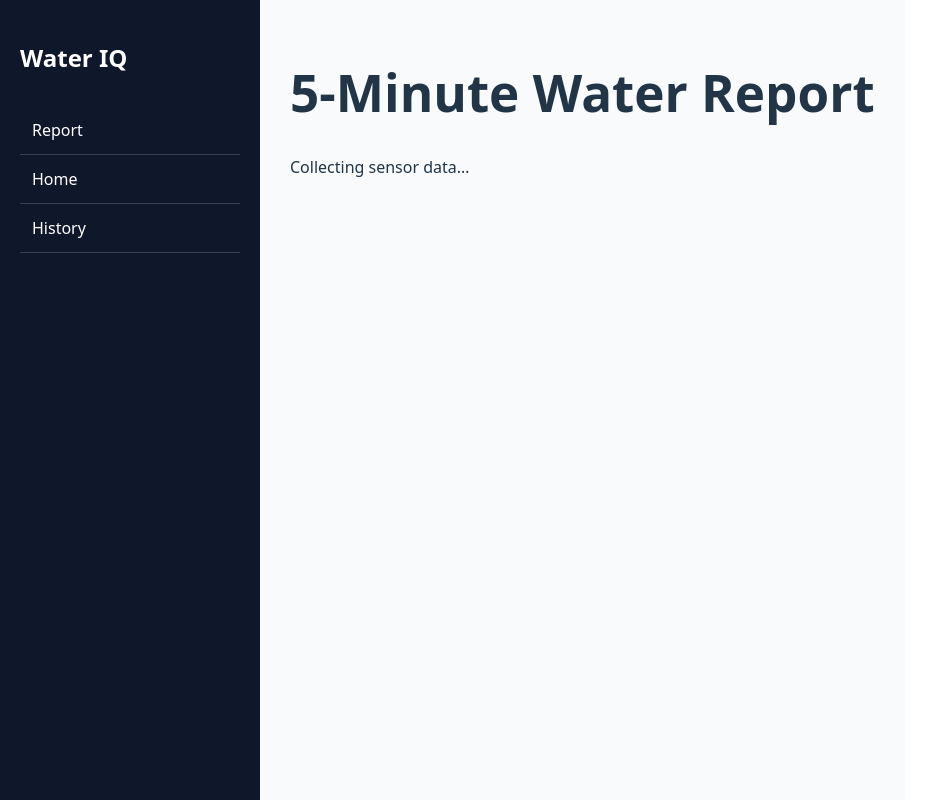
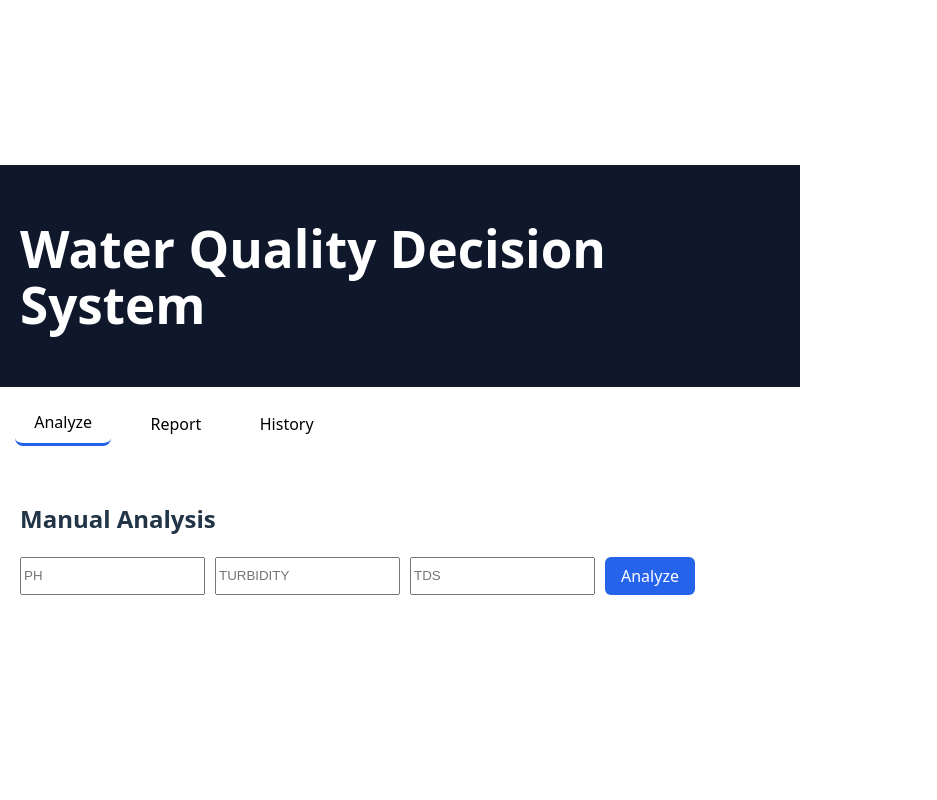
Before and after one commit to khushc2007/vite-react, a React (Vite) app: page / in a window 1280 px wide. Shown: the whole page, without its empty margins (0-937 px from the left). Built offline with nearby package versions, Linux system fonts and the light colour scheme.

Commit message:
Refactor App component and update navigation

```diff
--- a/src/App.tsx
+++ b/src/App.tsx
@@ -1,183 +1,182 @@
-import { useEffect, useState } from "react";
+import { useState } from "react";
+
+/* ================= CONFIG ================= */
+const API_URL = "https://water-quality-backend-6-8hwp.onrender.com/analyze-water";
 
 /* ================= TYPES ================= */
-
-type AvgData = {
-  ph: number;
-  turbidity: number;
-  tds: number;
-};
-
+type Reading = { ph: number; turbidity: number; tds: number };
 type Decision = {
   reusable: string;
   tank: string;
   filtration: string;
   explanation: string;
 };
-
 type HistoryItem = {
   time: string;
-  avg: AvgData;
+  input: Reading;
   decision: Decision;
 };
-
-/* ================= CONFIG ================= */
-
-// 🔴 PUT YOUR RENDER BACKEND URL HERE
-const API_URL = "https://water-quality-backend-6-8hwp.onrender.com/analyze-water";
 
 /* ================= APP ================= */
 
 export default function App() {
-  const [page, setPage] = useState<"report" | "home" | "history">("report");
+  const [tab, setTab] = useState<"analyze" | "report" | "history">("analyze");
 
   return (
     <div style={styles.app}>
-      <aside style={styles.sidebar}>
-        <h2 style={styles.logo}>Water IQ</h2>
-        <Nav label="Report" onClick={() => setPage("report")} />
-        <Nav label="Home" onClick={() => setPage("home")} />
-        <Nav label="History" onClick={() => setPage("history")} />
-      </aside>
+      <header style={styles.header}>
+        <h1>Water Quality Decision System</h1>
+      </header>
+
+      <nav style={styles.nav}>
+        <Tab label="Analyze" active={tab === "analyze"} onClick={() => setTab("analyze")} />
+        <Tab label="Report" active={tab === "report"} onClick={() => setTab("report")} />
+        <Tab label="History" active={tab === "history"} onClick={() => setTab("history")} />
+      </nav>
 
       <main style={styles.main}>
-        {page === "report" && <Report />}
-        {page === "home" && <Home />}
-        {page === "history" && <History />}
+        {tab === "analyze" && <Analyze />}
+        {tab === "report" && <Report />}
+        {tab === "history" && <History />}
       </main>
     </div>
   );
 }
 
-/* ================= NAV ================= */
+/* ================= ANALYZE ================= */
 
-function Nav({ label, onClick }: { label: string; onClick: () => void }) {
-  return (
-    <div style={styles.navItem} onClick={onClick}>
-      {label}
-    </div>
-  );
-}
+function Analyze() {
+  const [input, setInput] = useState({ ph: "", turbidity: "", tds: "" });
+  const [result, setResult] = useState<Decision | null>(null);
+  const [loading, setLoading] = useState(false);
 
-/* ================= REPORT PAGE ================= */
-/* Collects data every 5s for 5 minutes */
+  const submit = async () => {
+    setLoading(true);
+    setResult(null);
 
-function Report() {
-  const [avg, setAvg] = useState<AvgData | null>(null);
+    const payload = {
+      ph: Number(input.ph),
+      turbidity: Number(input.turbidity),
+      tds: Number(input.tds)
+    };
 
-  useEffect(() => {
-    let samples: AvgData[] = [];
+    const res = await fetch(API_URL, {
+      method: "POST",
+      headers: { "Content-Type": "application/json" },
+      body: JSON.stringify(payload)
+    });
 
-    const interval = setInterval(() => {
-      // 🔁 Replace with Arduino data later
-      samples.push({
-        ph: 6.5 + Math.random() * 2,
-        turbidity: 10 + Math.random() * 30,
-        tds: 500 + Math.random() * 800
-      });
+    const data = await res.json();
+    setResult(data);
 
-      if (samples.length === 60) {
-        const sum = samples.reduce(
-          (a, b) => ({
-            ph: a.ph + b.ph,
-            turbidity: a.turbidity + b.turbidity,
-            tds: a.tds + b.tds
-          }),
-          { ph: 0, turbidity: 0, tds: 0 }
-        );
+    const history: HistoryItem[] = JSON.parse(localStorage.getItem("history") || "[]");
+    history.push({
+      time: new Date().toLocaleString(),
+      input: payload,
+      decision: data
+    });
+    localStorage.setItem("history", JSON.stringify(history));
 
-        const avgData = {
-          ph: +(sum.ph / 60).toFixed(2),
-          turbidity: +(sum.turbidity / 60).toFixed(1),
-          tds: Math.round(sum.tds / 60)
-        };
-
-        localStorage.setItem("latestAvg", JSON.stringify(avgData));
-        setAvg(avgData);
-        clearInterval(interval);
-      }
-    }, 5000);
-
-    return () => clearInterval(interval);
-  }, []);
+    setLoading(false);
+  };
 
   return (
     <>
-      <h1>5-Minute Water Report</h1>
-      {!avg ? (
-        <p>Collecting sensor data…</p>
-      ) : (
-        <div style={styles.cards}>
-          <Card title="Avg pH" value={avg.ph} />
-          <Card title="Avg Turbidity (NTU)" value={avg.turbidity} />
-          <Card title="Avg TDS (ppm)" value={avg.tds} />
-        </div>
-      )}
+      <h2>Manual Analysis</h2>
+      <Form input={input} setInput={setInput} onSubmit={submit} />
+
+      {loading && <p>Analyzing…</p>}
+      {result && <DecisionCard decision={result} />}
     </>
   );
 }
 
-/* ================= HOME PAGE ================= */
-/* Calls backend for decision */
+/* ================= REPORT ================= */
 
-function Home() {
-  const [decision, setDecision] = useState<Decision | null>(null);
+function Report() {
+  const [entries, setEntries] = useState<Reading[]>([]);
+  const [input, setInput] = useState({ ph: "", turbidity: "", tds: "" });
+  const [avgDecision, setAvgDecision] = useState<Decision | null>(null);
 
-  useEffect(() => {
-    const avg = JSON.parse(localStorage.getItem("latestAvg") || "null");
-    if (!avg) return;
+  const addEntry = () => {
+    setEntries([
+      ...entries,
+      {
+        ph: Number(input.ph),
+        turbidity: Number(input.turbidity),
+        tds: Number(input.tds)
+      }
+    ]);
+    setInput({ ph: "", turbidity: "", tds: "" });
+  };
 
-    fetch(API_URL, {
+  const analyzeAverage = async () => {
+    const avg = entries.reduce(
+      (a, b) => ({
+        ph: a.ph + b.ph,
+        turbidity: a.turbidity + b.turbidity,
+        tds: a.tds + b.tds
+      }),
+      { ph: 0, turbidity: 0, tds: 0 }
+    );
+
+    const payload = {
+      ph: +(avg.ph / entries.length).toFixed(2),
+      turbidity: +(avg.turbidity / entries.length).toFixed(1),
+      tds: Math.round(avg.tds / entries.length)
+    };
+
+    const res = await fetch(API_URL, {
       method: "POST",
       headers: { "Content-Type": "application/json" },
-      body: JSON.stringify(avg)
-    })
-      .then(res => res.json())
-      .then(data => {
-        const record: HistoryItem = {
-          time: new Date().toLocaleString(),
-          avg,
-          decision: data
-        };
+      body: JSON.stringify(payload)
+    });
 
-        const history = JSON.parse(
-          localStorage.getItem("history") || "[]"
-        );
-        history.push(record);
-        localStorage.setItem("history", JSON.stringify(history));
+    const data = await res.json();
+    setAvgDecision(data);
 
-        setDecision(data);
-      });
-  }, []);
-
-  if (!decision) return <p>No report data available.</p>;
+    const history: HistoryItem[] = JSON.parse(localStorage.getItem("history") || "[]");
+    history.push({
+      time: new Date().toLocaleString(),
+      input: payload,
+      decision: data
+    });
+    localStorage.setItem("history", JSON.stringify(history));
+  };
 
   return (
     <>
-      <h1>Decision Summary</h1>
-      <p><b>Reusable:</b> {decision.reusable}</p>
-      <p><b>Tank:</b> {decision.tank}</p>
-      <p><b>Filtration:</b> {decision.filtration}</p>
-      <p><b>Explanation:</b> {decision.explanation}</p>
+      <h2>Report (Averaged Inputs)</h2>
+      <Form input={input} setInput={setInput} onSubmit={addEntry} buttonLabel="Add Reading" />
+
+      {entries.length > 0 && (
+        <>
+          <p>{entries.length} readings added</p>
+          <button style={styles.primaryBtn} onClick={analyzeAverage}>
+            Analyze Average
+          </button>
+        </>
+      )}
+
+      {avgDecision && <DecisionCard decision={avgDecision} />}
     </>
   );
 }
 
-/* ================= HISTORY PAGE ================= */
+/* ================= HISTORY ================= */
 
 function History() {
-  const history: HistoryItem[] =
-    JSON.parse(localStorage.getItem("history") || "[]");
+  const history: HistoryItem[] = JSON.parse(localStorage.getItem("history") || "[]");
 
   if (history.length === 0) return <p>No history yet.</p>;
 
   return (
     <>
-      <h1>History</h1>
+      <h2>History</h2>
       {history.map((h, i) => (
         <div key={i} style={styles.historyCard}>
-          <p><b>Time:</b> {h.time}</p>
-          <p>pH: {h.avg.ph}, Turbidity: {h.avg.turbidity}, TDS: {h.avg.tds}</p>
+          <p><b>{h.time}</b></p>
+          <p>pH: {h.input.ph}, Turbidity: {h.input.turbidity}, TDS: {h.input.tds}</p>
           <p>Reusable: {h.decision.reusable}</p>
           <p>Filtration: {h.decision.filtration}</p>
         </div>
@@ -186,44 +185,78 @@ function History() {
   );
 }
 
-/* ================= UI ================= */
+/* ================= SHARED COMPONENTS ================= */
 
-function Card({ title, value }: { title: string; value: number }) {
+function Form({ input, setInput, onSubmit, buttonLabel = "Analyze" }: any) {
+  return (
+    <div style={styles.form}>
+      {["ph", "turbidity", "tds"].map(k => (
+        <input
+          key={k}
+          placeholder={k.toUpperCase()}
+          value={input[k]}
+          onChange={e => setInput({ ...input, [k]: e.target.value })}
+          type="number"
+        />
+      ))}
+      <button style={styles.primaryBtn} onClick={onSubmit}>
+        {buttonLabel}
+      </button>
+    </div>
+  );
+}
+
+function DecisionCard({ decision }: { decision: Decision }) {
   return (
     <div style={styles.card}>
-      <h3>{title}</h3>
-      <p>{value}</p>
+      <p><b>Reusable:</b> {decision.reusable}</p>
+      <p><b>Tank:</b> {decision.tank}</p>
+      <p><b>Filtration:</b> {decision.filtration}</p>
+      <p>{decision.explanation}</p>
     </div>
+  );
+}
+
+function Tab({ label, active, onClick }: any) {
+  return (
+    <button
+      onClick={onClick}
+      style={{
+        ...styles.tab,
+        borderBottom: active ? "3px solid #2563eb" : "none"
+      }}
+    >
+      {label}
+    </button>
   );
 }
 
 /* ================= STYLES ================= */
 
 const styles: any = {
-  app: { display: "flex", minHeight: "100vh", fontFamily: "system-ui" },
-  sidebar: {
-    width: 220,
-    background: "#0f172a",
+  app: { fontFamily: "system-ui", maxWidth: 800, margin: "auto" },
+  header: { padding: 20, background: "#0f172a", color: "#fff" },
+  nav: { display: "flex", gap: 20, padding: 15 },
+  tab: { background: "none", border: "none", cursor: "pointer", fontSize: 16 },
+  main: { padding: 20 },
+  form: { display: "flex", gap: 10, marginBottom: 20 },
+  primaryBtn: {
+    padding: "8px 16px",
+    background: "#2563eb",
     color: "#fff",
-    padding: 20
+    border: "none",
+    borderRadius: 6,
+    cursor: "pointer"
   },
-  logo: { marginBottom: 30 },
-  navItem: {
-    padding: 12,
-    cursor: "pointer",
-    borderBottom: "1px solid #334155"
-  },
-  main: { flex: 1, padding: 30, background: "#f8fafc" },
-  cards: { display: "flex", gap: 20 },
   card: {
-    background: "#fff",
     padding: 20,
+    background: "#f8fafc",
     borderRadius: 8,
-    boxShadow: "0 4px 10px rgba(0,0,0,0.1)"
+    marginTop: 20
   },
   historyCard: {
-    background: "#fff",
     padding: 15,
+    background: "#f1f5f9",
     marginBottom: 10,
     borderRadius: 6
   }
```
